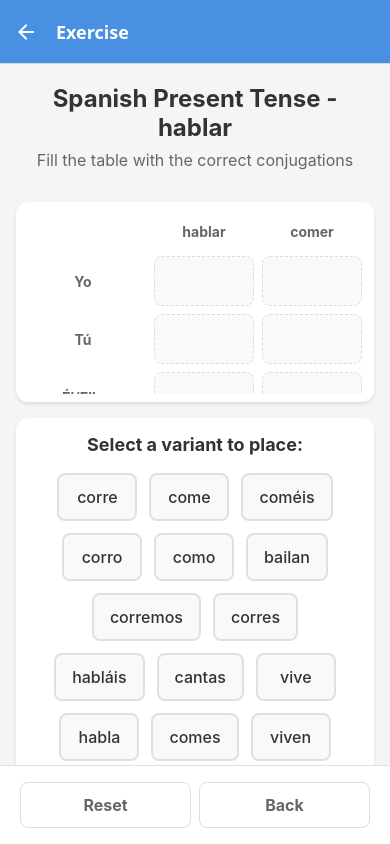
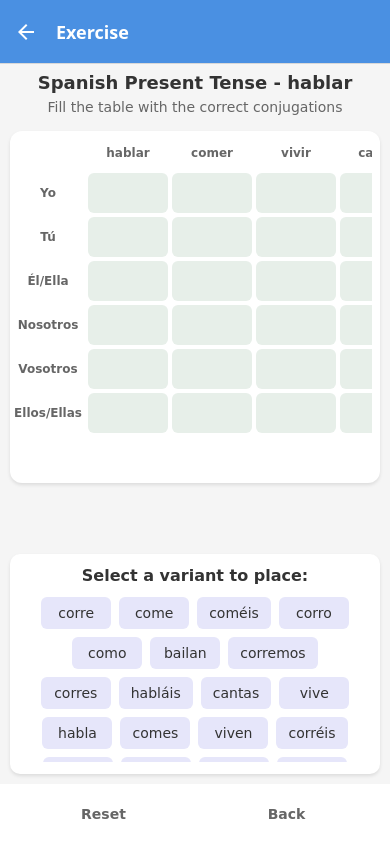
Before and after one commit to MKoth/tables-memo-project, a React Native app: screen /Exercise in a window 390 px wide. Built offline with nearby package versions, Linux system fonts and the light colour scheme.

Commit message:
Complete UI/UX styling improvements: compact design, Comic Sans MS font, purple/green color scheme, borderless design, and animation refinements

```diff
--- a/components/ScrollableTable.js
+++ b/components/ScrollableTable.js
@@ -2,8 +2,8 @@ import React, { useState, useEffect, useRef } from 'react';
 import { View, ScrollView, StyleSheet, Text } from 'react-native';
 import TableCell from './TableCell';
 
-const CELL_WIDTH = 100;
-const CELL_HEIGHT = 50;
+const CELL_WIDTH = 80;
+const CELL_HEIGHT = 40;
 
 const ScrollableTable = ({
   table,
@@ -77,9 +77,9 @@ const ScrollableTable = ({
     const tempTextWidths = [];
 
     table.rows.forEach(rowLabel => {
-      const charWidth = 10; // Approximate character width
-      const padding = 16; // Left + right padding
-      const margin = 8; // Left + right margin
+      const charWidth = 6; // Approximate character width
+      const padding = 8; // Left + right padding
+      const margin = 2; // Left + right margin
       const calculatedWidth = (rowLabel.length * charWidth) + padding + margin;
       tempTextWidths.push(calculatedWidth);
     });
@@ -233,13 +233,14 @@ const styles = StyleSheet.create({
     height: CELL_HEIGHT,
     justifyContent: 'center',
     alignItems: 'center',
-    margin: 4,
+    margin: 2,
   },
   headerText: {
-    fontSize: 14,
+    fontSize: 12,
     fontWeight: 'bold',
     color: '#666',
     textAlign: 'center',
+    fontFamily: 'Comic Sans MS',
   },
   firstColumn: {
     position: 'absolute',
@@ -250,14 +251,15 @@ const styles = StyleSheet.create({
   rowHeaderCell: {
     justifyContent: 'center',
     alignItems: 'center',
-    paddingHorizontal: 8,
-    margin: 4,
+    paddingHorizontal: 6,
+    margin: 2,
   },
   rowHeaderText: {
-    fontSize: 14,
+    fontSize: 12,
     fontWeight: 'bold',
     color: '#666',
     textAlign: 'center',
+    fontFamily: 'Comic Sans MS',
   },
   mainBodyContainer: {
     position: 'absolute',
--- a/components/TableCell.js
+++ b/components/TableCell.js
@@ -79,46 +79,42 @@ const TableCell = ({
 
 const styles = StyleSheet.create({
   cell: {
-    minWidth: 100,
-    minHeight: 50,
-    borderWidth: 1,
-    borderColor: '#ddd',
-    borderRadius: 8,
-    margin: 4,
-    padding: 8,
+    minWidth: 80,
+    minHeight: 40,
+    borderRadius: 6,
+    margin: 2,
+    padding: 6,
     justifyContent: 'center',
     alignItems: 'center',
   },
   emptyCell: {
-    backgroundColor: '#f9f9f9',
+    backgroundColor: '#e7efe9', // Light green
     borderStyle: 'dashed',
   },
   filledCell: {
-    backgroundColor: '#e8f5e8',
-    borderColor: '#4CAF50',
+    backgroundColor: '#9ed69e', // Successfully filled - darker green
   },
   correctCell: {
-    backgroundColor: '#e8f5e8',
-    borderColor: '#4CAF50',
+    backgroundColor: '#9ed69e', // Successfully filled - darker green
   },
   incorrectCell: {
     backgroundColor: '#ffebee',
-    borderColor: '#f44336',
   },
   headerCell: {
     backgroundColor: '#f5f5f5',
-    borderColor: '#bbb',
   },
   cellText: {
-    fontSize: 16,
+    fontSize: 14,
     textAlign: 'center',
     color: '#333',
+    fontFamily: 'Comic Sans MS',
   },
   headerText: {
-    fontSize: 14,
+    fontSize: 12,
     textAlign: 'center',
     color: '#666',
     fontWeight: 'bold',
+    fontFamily: 'Comic Sans MS',
   },
   rowHeaderCell: {
     flex: 0,
@@ -129,8 +125,6 @@ const styles = StyleSheet.create({
   },
   wrongCell: {
     backgroundColor: '#ffcdd2', // Light red background
-    borderColor: '#d32f2f', // Dark red border
-    borderWidth: 2, // Thicker border for emphasis
   },
 });
 
--- a/components/TableExerciseScreen.js
+++ b/components/TableExerciseScreen.js
@@ -314,21 +314,23 @@ const styles = StyleSheet.create({
     minHeight: 400,
   },
   header: {
-    padding: 20,
+    padding: 8,
     alignItems: 'center',
   },
   title: {
-    fontSize: 24,
+    fontSize: 18,
     fontWeight: 'bold',
     color: '#333',
     textAlign: 'center',
-    marginBottom: 8,
+    marginBottom: 6,
+    fontFamily: 'Comic Sans MS',
   },
   subtitle: {
-    fontSize: 16,
+    fontSize: 14,
     color: '#666',
     textAlign: 'center',
-    marginBottom: 12,
+    marginBottom: 8,
+    fontFamily: 'Comic Sans MS',
   },
   progress: {
     fontSize: 14,
@@ -363,15 +365,13 @@ const styles = StyleSheet.create({
   },
   buttonContainer: {
     flexDirection: 'row',
-    padding: 16,
+    padding: 12,
     backgroundColor: '#fff',
-    borderTopWidth: 1,
-    borderTopColor: '#e0e0e0',
   },
   button: {
     flex: 1,
-    padding: 12,
-    borderRadius: 8,
+    padding: 10,
+    borderRadius: 6,
     alignItems: 'center',
     marginHorizontal: 4,
   },
@@ -380,27 +380,27 @@ const styles = StyleSheet.create({
   },
   secondaryButton: {
     backgroundColor: '#fff',
-    borderWidth: 1,
-    borderColor: '#ddd',
   },
   buttonText: {
-    fontSize: 16,
+    fontSize: 14,
     fontWeight: 'bold',
     color: '#fff',
+    fontFamily: 'Comic Sans MS',
   },
   secondaryButtonText: {
     color: '#666',
+    fontFamily: 'Comic Sans MS',
   },
   contentContainer: {
     flex: 1,
   },
   tableContainer: {
     flex: 1,
-    marginHorizontal: 16,
-    minHeight: 200,
+    marginHorizontal: 10,
+    minHeight: 150,
   },
   variantsContainer: {
-    maxHeight: '50vh',
+    maxHeight: '30vh',
   },
   feedbackContainer: {
     position: 'absolute',
@@ -435,15 +435,14 @@ const styles = StyleSheet.create({
     fontWeight: 'bold',
     textAlign: 'center',
     color: '#333',
+    fontFamily: 'Comic Sans MS',
   },
   flyingVariant: {
     position: 'absolute',
-    paddingHorizontal: 16,
-    paddingVertical: 12,
-    backgroundColor: '#e8f5e8', // Light green to match successful cells
-    borderRadius: 8,
-    borderWidth: 1,
-    borderColor: '#4CAF50', // Green border to match successful cells
+    paddingHorizontal: 6,
+    paddingVertical: 6,
+    backgroundColor: '#a089d1', // Match selected variant purple
+    borderRadius: 6,
     shadowColor: '#000',
     shadowOffset: {
       width: 0,
@@ -453,12 +452,16 @@ const styles = StyleSheet.create({
     shadowRadius: 4.65,
     elevation: 8,
     zIndex: 2000,
+    width: 80,
+    height: 40,
+    justifyContent: 'center',
   },
   flyingVariantText: {
-    fontSize: 16,
+    fontSize: 14,
     textAlign: 'center',
     color: '#333', // Dark text to match successful cell text
     fontWeight: 'normal',
+    fontFamily: 'Comic Sans MS',
   },
 });
 
--- a/components/VariantsList.js
+++ b/components/VariantsList.js
@@ -14,7 +14,7 @@ const VariantsList = ({
       <Text style={styles.title}>Select a variant to place:</Text>
       <ScrollView
         style={styles.scrollContainer}
-        showsVerticalScrollIndicator={true}
+        showsVerticalScrollIndicator={false}
         contentContainerStyle={styles.variantsContainer}
       >
         {variants.map((variant, index) => {
@@ -54,10 +54,10 @@ const VariantsList = ({
 
 const styles = StyleSheet.create({
   container: {
-    padding: 16,
+    padding: 12,
     backgroundColor: '#fff',
-    margin: 16,
-    borderRadius: 12,
+    margin: 10,
+    borderRadius: 10,
     shadowColor: '#000',
     shadowOffset: {
       width: 0,
@@ -68,14 +68,15 @@ const styles = StyleSheet.create({
     elevation: 5,
   },
   title: {
-    fontSize: 18,
+    fontSize: 16,
     fontWeight: 'bold',
-    marginBottom: 12,
+    marginBottom: 8,
     color: '#333',
     textAlign: 'center',
+    fontFamily: 'Comic Sans MS',
   },
   scrollContainer: {
-    maxHeight: '40vh',
+    maxHeight: '20vh',
   },
   variantsContainer: {
     flexDirection: 'row',
@@ -84,20 +85,17 @@ const styles = StyleSheet.create({
     paddingHorizontal: 8,
   },
   variant: {
-    paddingHorizontal: 16,
-    paddingVertical: 12,
-    margin: 6,
-    borderRadius: 8,
-    backgroundColor: '#f9f9f9',
-    borderWidth: 2,
-    borderColor: '#e0e0e0',
-    minWidth: 80,
+    paddingHorizontal: 12,
+    paddingVertical: 8,
+    margin: 4,
+    borderRadius: 6,
+    backgroundColor: '#e6e6fa', // Light purple
+    minWidth: 70,
     alignItems: 'center',
     justifyContent: 'center',
   },
   selectedVariant: {
-    backgroundColor: '#e3f2fd',
-    borderColor: '#2196F3',
+    backgroundColor: '#a089d1', // Purple
     transform: [{ scale: 1.05 }],
   },
   usedVariant: {
@@ -110,17 +108,20 @@ const styles = StyleSheet.create({
     justifyContent: 'center',
   },
   variantText: {
-    fontSize: 16,
+    fontSize: 14,
     textAlign: 'center',
     color: '#333',
     fontWeight: '500',
+    fontFamily: 'Comic Sans MS',
   },
   selectedVariantText: {
-    color: '#2196F3',
+    color: '#452563', // Dark purple
     fontWeight: 'bold',
+    fontFamily: 'Comic Sans MS',
   },
   usedVariantText: {
     color: '#999',
+    fontFamily: 'Comic Sans MS',
   },
 });
 
```
Also changed, not shown: 1 other file (tests, documents, lock files or other folders).
